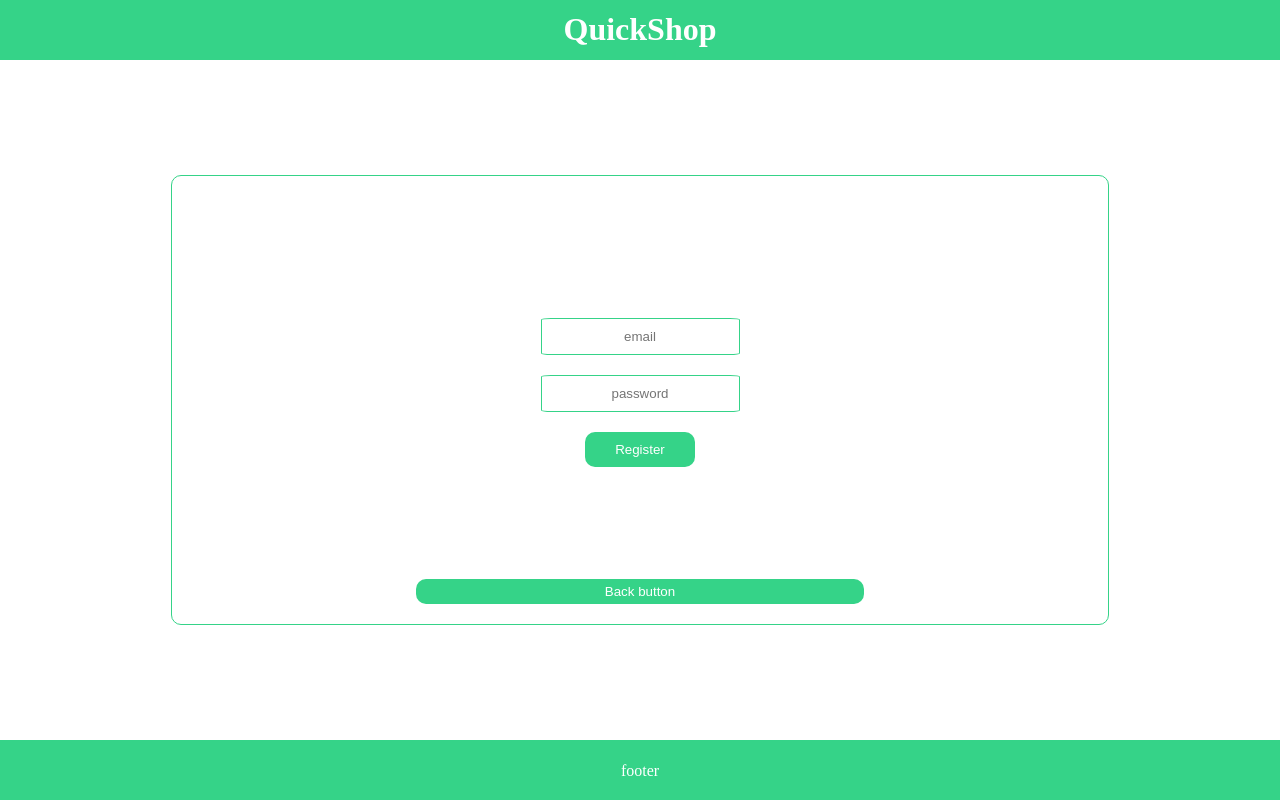
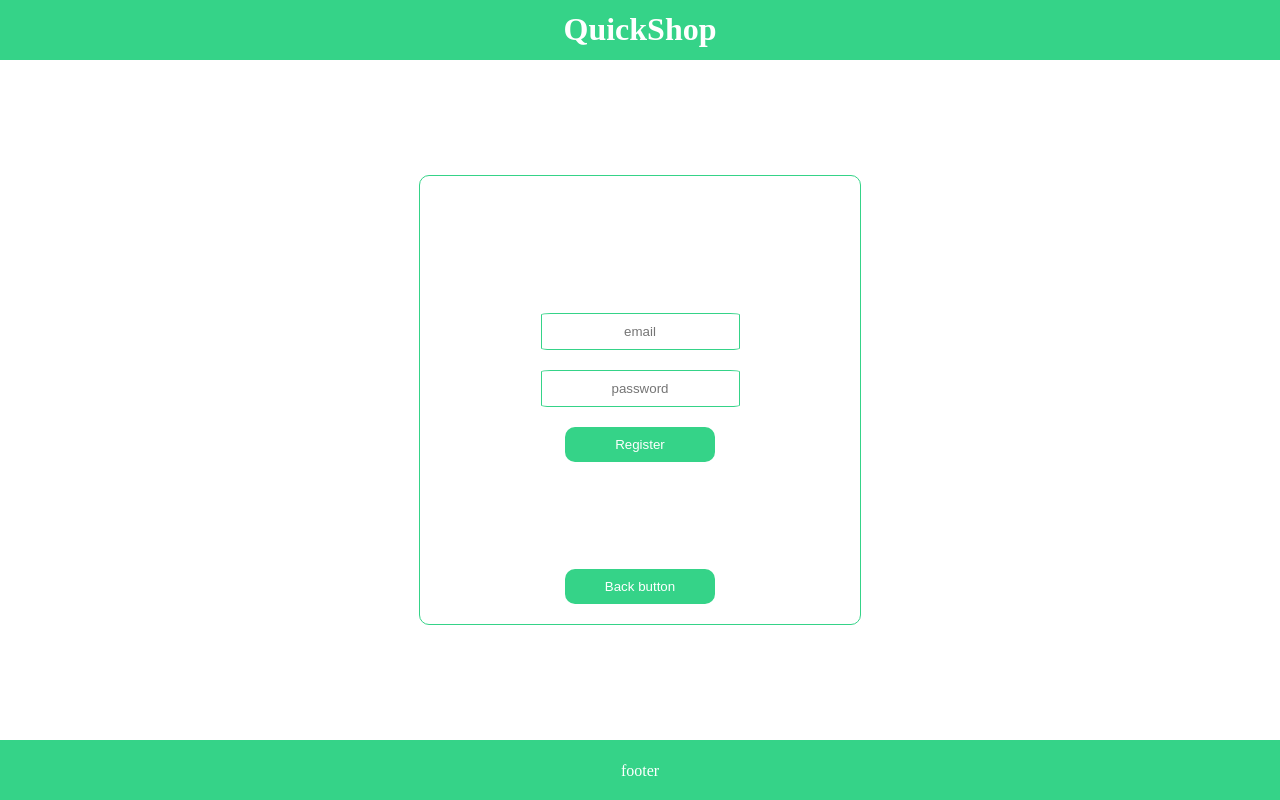
Before and after one commit to wrogoz/quickShop-client, a React (Create React App) app: page /register in a window 1280 px wide. Built offline with nearby package versions, Linux system fonts and the light colour scheme.

Commit message:
temporary app styling

```diff
--- a/src/App.js
+++ b/src/App.js
@@ -37,6 +37,7 @@ function App(props) {
 
 const Container = styled.div`
   width: 100%;
+  min-width:200px;
   min-height: 100vh;
   display: grid;
   grid-template-columns: 1fr;
--- a/src/components/user.jsx
+++ b/src/components/user.jsx
@@ -5,8 +5,8 @@ import {Link} from 'react-router-dom'
 const User = (props) =>{
     return(
         <UserContainer>
-            <Button><Link to="/register">register</Link></Button>
-            <Button><Link to="/login">login</Link></Button>
+           <Link to="/register"> <Button>register</Button></Link>
+           <Link to="/login"><Button>login</Button></Link>
 
 
         </UserContainer>
@@ -22,6 +22,7 @@ const UserContainer = styled.section`
     border:1px solid #35d388;
     border-radius: 10px;
     padding:20px;
+    max-width:400px;
 
 `
 const Button = styled.button`
@@ -32,11 +33,14 @@ const Button = styled.button`
         color:#fff;
         border-radius:10px;
         margin:10px;
-        width:60%;
+        min-width:150px;
+
         a{
             text-decoration:none;
             color:#fff;
-            padding:10px;
+
+            background-color:#35d388;
+
         }
 
 `
--- a/src/components/userComponents/Login.jsx
+++ b/src/components/userComponents/Login.jsx
@@ -44,6 +44,7 @@ const Login = (props)=>{
 }
 const LoginContainer = styled.section`
     width: 70%;
+    max-width:400px;
     height: 60%;
     display:flex;
     flex-direction:column;
@@ -71,7 +72,7 @@ const Form = styled.form`
        outline:none;
     }
     button{
-        width:50%;
+        min-width:150px;
         background:#35d388;
         border:none;
         padding:10px;
@@ -82,10 +83,10 @@ const Form = styled.form`
 
 `
 const BackButton = styled.button`
-    width:50%;
+        min-width:150px;
         background:#35d388;
         border:none;
-        padding:5px;
+        padding:10px;
         color:#fff;
         border-radius:10px;
     a{
--- a/src/components/userComponents/Register.jsx
+++ b/src/components/userComponents/Register.jsx
@@ -38,12 +38,13 @@ const Register = (props)=>{
                 <input type="password" name="" id="password" placeholder='password' onChange={passwordHandler} value={password}/>
                 <button type='submit' onClick={registerUserHandler}>Register</button>
             </Form>
-            <BackButton><Link to='/'>Back button</Link></BackButton>
+            <Link to='/'> <BackButton>Back button</BackButton></Link>
         </RegisterContainer>
     )
 }
 const RegisterContainer = styled.section`
     width: 70%;
+    max-width:400px;
     height: 60%;
     display:flex;
     flex-direction:column;
@@ -72,7 +73,7 @@ const Form = styled.form`
        outline:none;
     }
     button{
-        width:50%;
+        min-width:150px;
         background:#35d388;
         border:none;
         padding:10px;
@@ -83,10 +84,10 @@ const Form = styled.form`
 
 `
 const BackButton = styled.button`
-    width:50%;
+        min-width:150px;
         background:#35d388;
         border:none;
-        padding:5px;
+        padding:10px;
         color:#fff;
         border-radius:10px;
     a{
```
